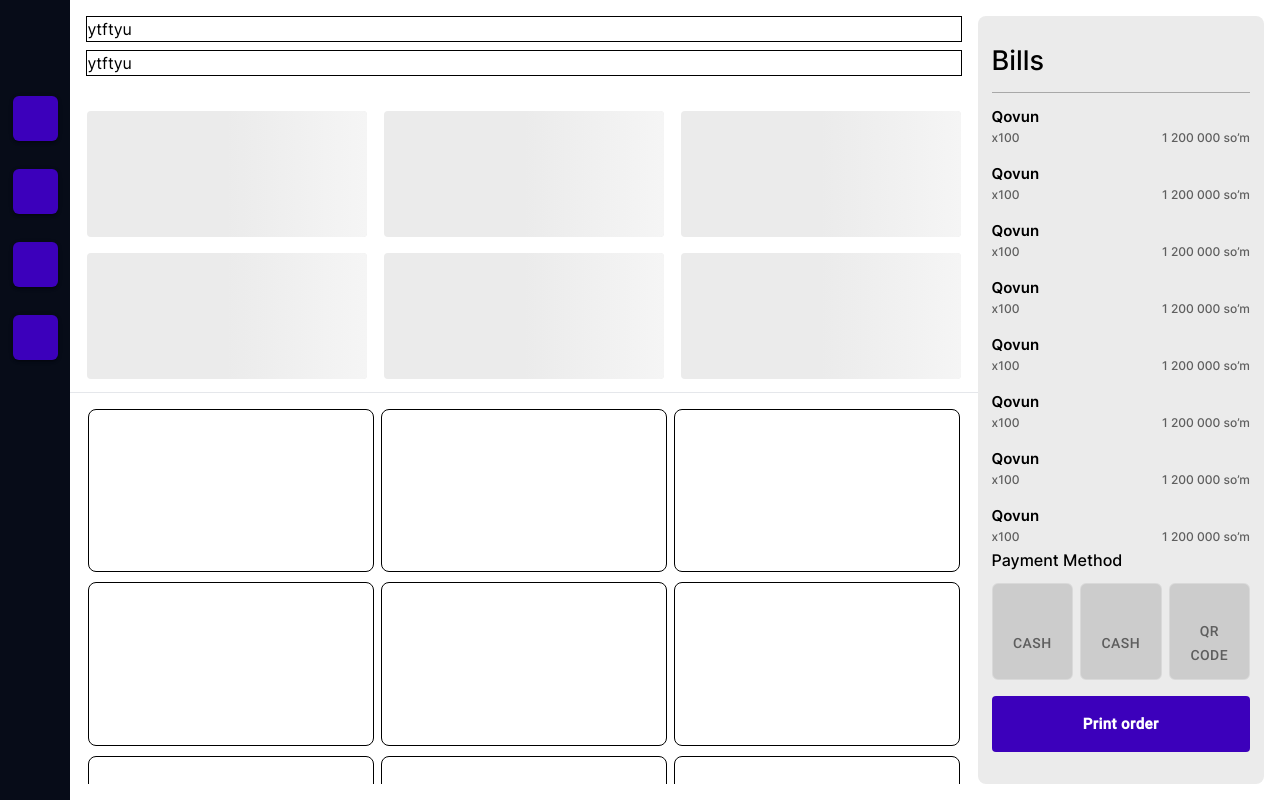
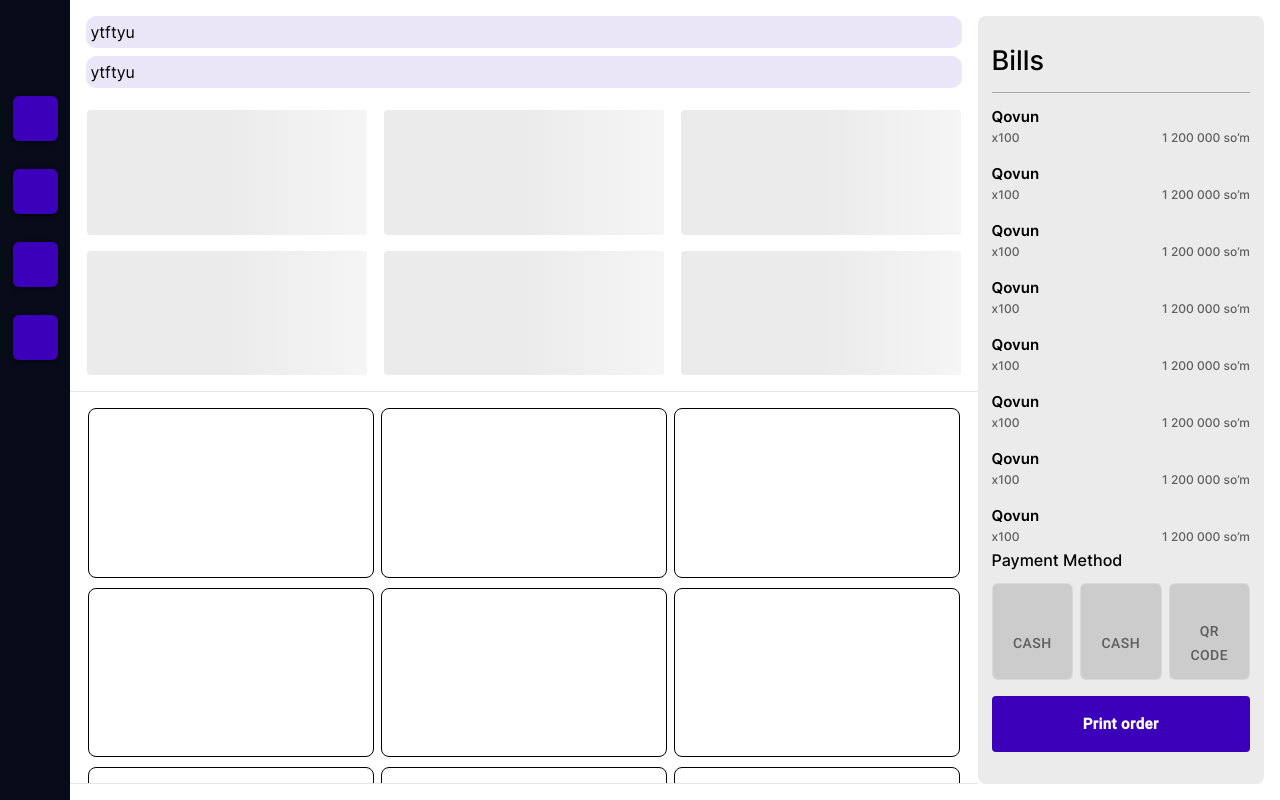
Before and after one commit to Shamsiddinxon/Inlab_Inpos, a React (Create React App) app: page /about in a window 1280 px wide. Built offline with nearby package versions, Linux system fonts and the light colour scheme; sample sign-in values are in the browser's storage; some icons are missing.

Commit message:
skroll bar

```diff
--- a/src/Components/Main/Main.jsx
+++ b/src/Components/Main/Main.jsx
@@ -137,9 +137,9 @@ function Main() {
                 </div>
               </div>
             </div>
-            <hr />
+            <hr className="my-1" />
             <div className="main__bottom w-full h-3/6 ">
-              <div className="about__brand1 w-full flex flex-wrap justify-between p-3.5 ">
+              <div className="about__brand1 w-full flex flex-wrap justify-between px-3.5 pt-2.5 ">
                 <div className="brands1 rounded-lg m-0.5 mb-2"></div>
                 <div className="brands1 rounded-lg m-0.5 mb-2"></div>
                 <div className="brands1 rounded-lg m-0.5 mb-2"></div>
@@ -156,6 +156,7 @@ function Main() {
                 <div className="brands1 rounded-lg m-0.5 mb-2"></div>
               </div>
             </div>
+            <hr />
           </div>
           <div className="w-3/12 py-4 pr-4">
             <div className="about__bils w-full bg-totalBg h-full relative pt-7 pb-230px px-3.5  rounded-lg">
@@ -269,7 +270,7 @@ function Main() {
 
                     <div className="blis_buttons flex flex-col justify-center mb-4">
                       <ToggleButtonGroup
-                      className="flex justify-between"
+                        className="flex justify-between"
                         value={alignment}
                         exclusive
                         onChange={handleAlignment}
--- a/src/styles/all-blocks/_main.scss
+++ b/src/styles/all-blocks/_main.scss
@@ -33,11 +33,13 @@
   height: 10%;
 }
 
-// .search {
-//   height: 21%;
-// }
+.search {
+  padding: 4px;
+  background: rgba(60, 0, 187, 0.1);
+  border-radius: 10px;
+}
 
-.search,
+// .search,
 // .brands,
 .brands1,
 .about__brand_bottom {
@@ -49,15 +51,15 @@
   overflow: auto;
   display: flex;
   justify-content: space-around;
-  flex-wrap: wrap !important
+  flex-wrap: wrap !important;
 }
 
 .about__brand1 {
   height: 100%;
   overflow: auto;
-    display: flex;
+  display: flex;
   justify-content: space-around;
-  flex-wrap: wrap !important
+  flex-wrap: wrap !important;
 }
 
 .brands {
@@ -81,7 +83,6 @@
   object-fit: cover;
 }
 
-
 @media only screen and (max-width: 1255px) {
   .brands {
     width: 31%;
--- a/src/styles/main.css
+++ b/src/styles/main.css
@@ -605,7 +605,12 @@ img {
   height: 10%;
 }
 
-.search,
+.search {
+  padding: 4px;
+  background: rgba(60, 0, 187, 0.1);
+  border-radius: 10px;
+}
+
 .brands1,
 .about__brand_bottom {
   border: 1px solid #000000;
```
Also changed, not shown: 1 other file (tests, documents, lock files or other folders).
